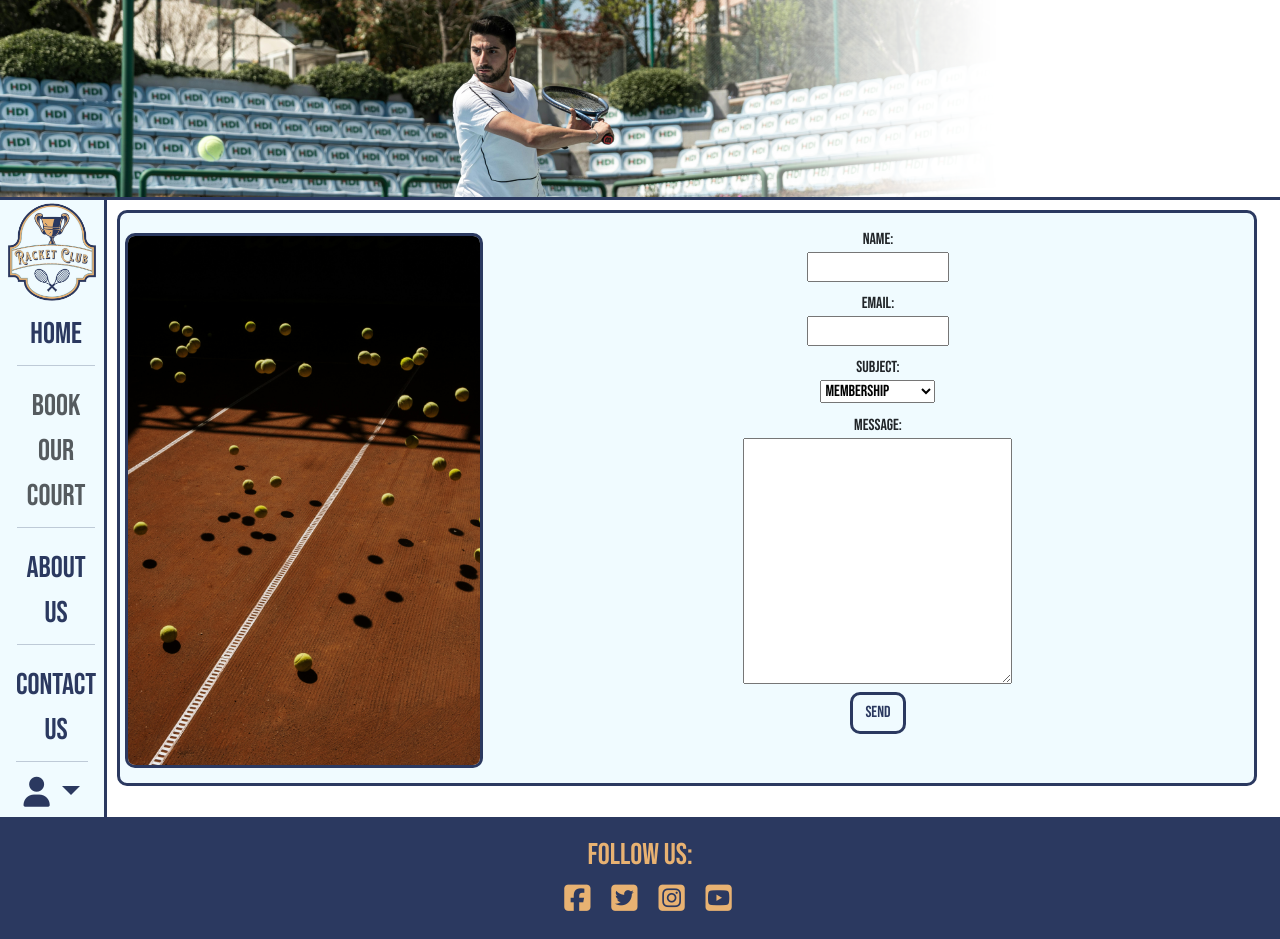
After one commit to Profess0ro/Badminton_fictipnal_club, a Django app: page /contact/ in a window 1280 px wide; the page is wider, and only the part inside the window is pictured. The commit adds this page. Run offline with Django 4.2, Linux system fonts and the light colour scheme; some libraries are stand-ins or nearby versions.

Commit message:
Feat: Contactform styled
Now the link to the contactform are working and
the form is styled. Now I have to try and see
if the form working when trying to send.

The successpage that it´s going to redirect to
are still not styled. this will be the next thing
to do.

```diff
--- /dev/null
+++ b/contact/forms.py
@@ -0,0 +1,15 @@
+from django import forms
+from django.core.validators import EmailValidator
+
+class ContactForm(forms.Form):
+    name = forms.CharField(max_length=100)
+    email = forms.CharField(validators=[EmailValidator()])
+
+    SUBJECT_CHOICES = [
+        ('membership', 'Membership'),
+        ('general_question', 'General question'),
+        ('booking_question', 'Bookings'),
+    ]
+
+    subject = forms.ChoiceField(choices=SUBJECT_CHOICES)
+    message = forms.CharField(widget=forms.Textarea)
--- a/contact/views.py
+++ b/contact/views.py
@@ -1,3 +1,16 @@
-from django.shortcuts import render
+from .forms import ContactForm
+from django.shortcuts import render, redirect
+from django.http import HttpResponse
 
-# Create your views here.
+def contact(request):
+    if request.method == 'POST':
+        form = ContactForm(request.POST)
+        if form.is_valid():
+            pass
+            return redirect('success')
+    else:
+        form = ContactForm()
+    return render(request, 'contact.html', {'form': form})
+
+def success(request):
+    return HttpResponse('success!')
--- a/racketclub/urls.py
+++ b/racketclub/urls.py
@@ -17,11 +17,14 @@ Including another URLconf
 from django.contrib import admin
 from django.urls import path, include
 from aboutus.views import AboutUsView
+from contact.views import contact, success
 
 urlpatterns = [
     path('admin/', admin.site.urls),
     path('summernote/', include('django_summernote.urls')),
     path('about/', AboutUsView.as_view(), name='aboutus'),
+    path('contact/', contact, name='contact'),
+    path('success/', success, name='success'),
+    path('accounts/', include('allauth.urls')),
     path('', include('articles.urls'), name='articles_url'),
-    path('accounts/', include('allauth.urls')),
 ]
--- a/static/css/style.css
+++ b/static/css/style.css
@@ -276,6 +276,15 @@ h1, .nav-link {
 #deleteCommentContent {
     background-color: #E8B272;
 }
+/* ------------------------------------------------------------------------ ContactForm */
+
+.fieldWrapper {
+    margin-top: 10px;
+}
+
+.fieldWrapper label {
+    display: block;
+}
 
 .signout-text {
     font-family: "Raleway", sans-serif;
--- a/templates/base.html
+++ b/templates/base.html
@@ -42,13 +42,13 @@
               <a class="nav-link" aria-current="page" href="{% url 'index' %}">Home</a>
             </li>
             <li class="nav-item">
-              <a class="nav-link" href="#">Book our court</a>
+              <a class="nav-link disabled" href="#">Book our court</a>
             </li>
             <li class="nav-item">
               <a class="nav-link" href="{% url 'aboutus' %}">About us</a>
             </li>
             <li class="nav-item">
-              <a class="nav-link" href="#">Contact us</a>
+              <a class="nav-link" href="{% url 'contact' %}">Contact us</a>
             </li>
             <li class="nav-item dropdown">
               <a class="nav-link dropdown-toggle" href="#" role="button"
@@ -86,7 +86,7 @@
             <hr class="text-separator">
           </li>
           <li class="nav-item">
-            <a class="nav-link" href="#" aria-disabled="true">Book our court</a>
+            <a class="nav-link disabled" href="#">Book our court</a>
             <hr class="text-separator">
           </li>
           <li class="nav-item">
@@ -94,7 +94,7 @@
             <hr class="text-separator">
           </li>
           <li class="nav-item">
-            <a class="nav-link disabled">Contact us</a>
+            <a class="nav-link" href="{% url 'contact' %}">Contact us</a>
           </li>
         </ul>
         <hr class="text-separator">
--- /dev/null
+++ b/templates/contact.html
@@ -0,0 +1,26 @@
+{% extends 'base.html' %}
+
+{% block content %}
+
+{% load static %}
+
+<div class="container card-body no-margin-left article-post">
+    <div class="row">
+        <div class="col-md-4 col-s-12">
+            <img src="{% static 'images/tennisballs.jpg' %}" class="card-img-top" alt="tennisballs">
+        </div>
+        <div class="col-md-8 col-s-12">
+            <form action="/contact/" method="post">
+                {% csrf_token %}
+                {% for field in form %}
+                    <div class="fieldWrapper">
+                        {{ field.errors }}
+                        {{ field.label_tag }} {{ field }}
+                    </div>
+                {% endfor %}
+                <button class="btn btn-signup right" type="submit">Send</button>
+            </form>
+        </div>
+    </div>
+</div>
+{% endblock %}
```
Also changed, not shown: templates/success.html (added, +19 -0 lines).
